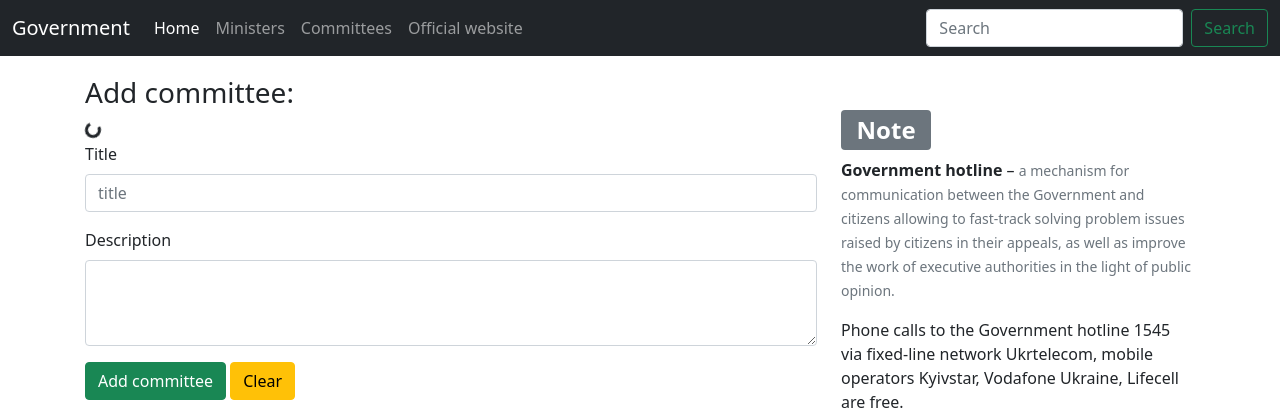
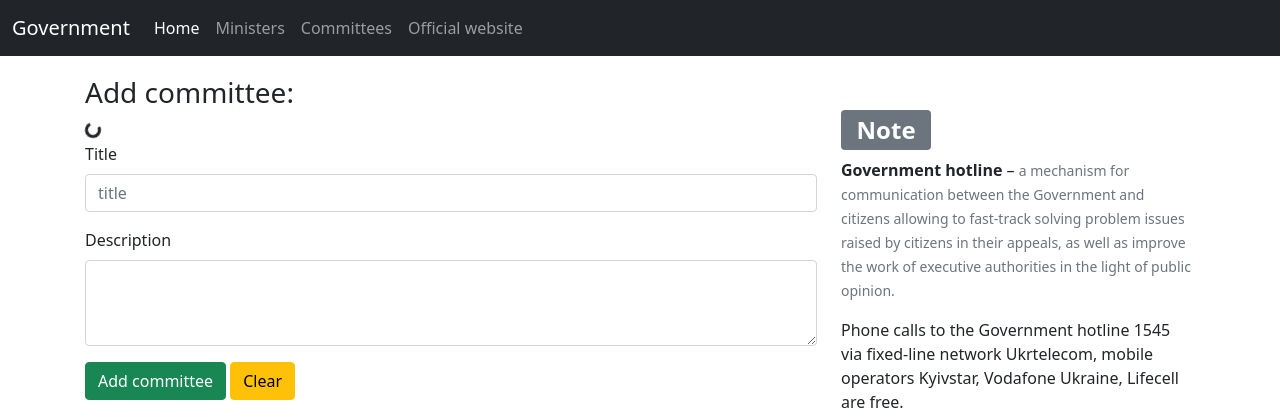
Before and after one commit to v-kolodii/kvita, a PHP site: page /add_committee.php in a window 1280 px wide. Shown: the top 420 px of the page. Run offline with PHP 8.4, Linux system fonts and the light colour scheme; data that the repository does not hold is empty.

Commit message:
init commit

```diff
--- a/public/db/databaseconnect.php
+++ b/public/db/databaseconnect.php
@@ -4,7 +4,9 @@
 $username = getenv('MYSQL_USER');
 $password = getenv('MYSQL_PASSWORD');
 $port = getenv('MYSQL_PORT');
-$mysqli = new mysqli('mysql8-container-my_app',$username,$password,$database, $port);
+$name = getenv('DOCKER_PROJECT_NAME');
+$hostname = 'mysql8-container-' . $name;
+$mysqli = new mysqli($hostname,$username,$password,$database, $port);
 
 //$db = new PDO('mysql:host=mysql8-container-my_app;port=3306;dbname=cabinet_of_ministers', $username, $password);
 if ($mysqli -> connect_errno) {
--- a/public/templates/head.php
+++ b/public/templates/head.php
@@ -60,10 +60,10 @@
                         </a>
                     </li>
                 </ul>
-                <form class="d-flex">
-                    <input class="form-control me-2" type="search" placeholder="Search" aria-label="Search">
-                    <button class="btn btn-outline-success" type="submit">Search</button>
-                </form>
+<!--                <form class="d-flex">-->
+<!--                    <input class="form-control me-2" type="search" placeholder="Search" aria-label="Search">-->
+<!--                    <button class="btn btn-outline-success" type="submit">Search</button>-->
+<!--                </form>-->
             </div>
         </div>
     </nav>
```
Also changed, not shown: README.md, 1 other file.
